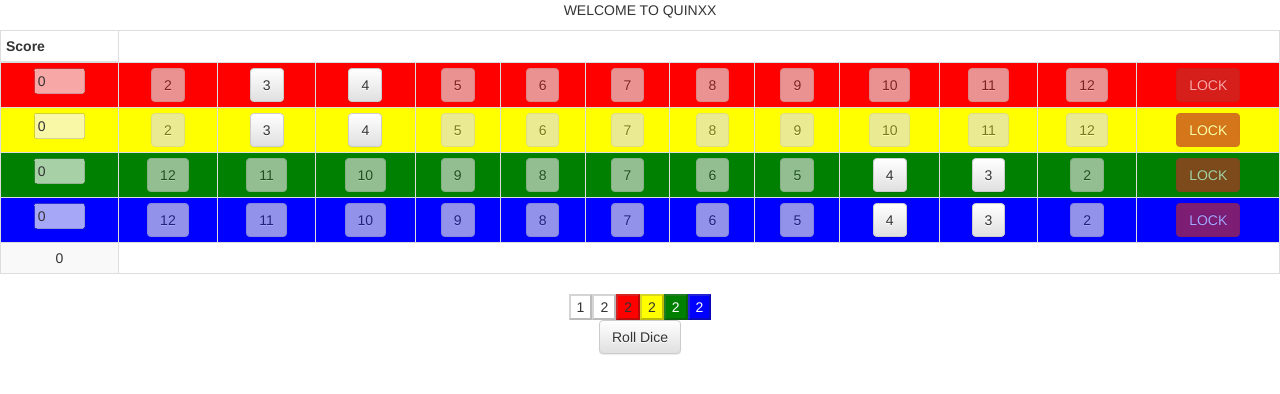
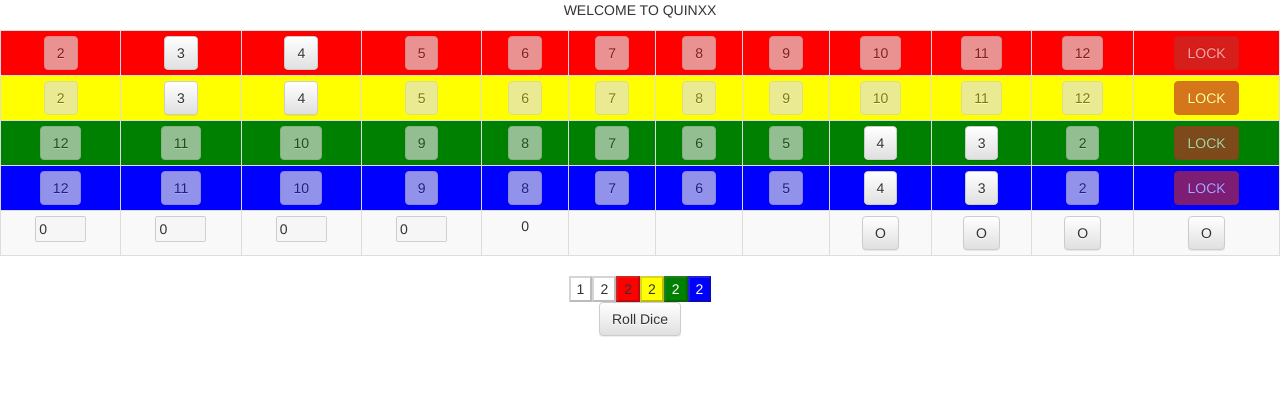
Before and after one commit to kofl91/Qwixx, a React (Create React App) app: page / in a window 1280 px wide. Shown: the top 394 px of the page. Built offline with nearby package versions, Linux system fonts and the light colour scheme.

Commit message:
Show failthrows on Quinxboard

```diff
--- a/src/App.js
+++ b/src/App.js
@@ -17,6 +17,7 @@ const DiceBoard = (props) => {
 
 const DICE_COLORS = ['WHITE1', 'WHITE2', 'RED', 'YELLOW', 'GREEN', 'BLUE'];
 
+
 class App extends Component {
     state = {
         GAMECARD: {
@@ -34,6 +35,17 @@ class App extends Component {
             GREEN:2,
             BLUE:2,
         },
+        failthrows: 0,
+    };
+
+    acceptFailthrow = (event) => {
+        let failthrows = this.state.failthrows;
+        console.log(failthrows);
+        failthrows = failthrows + 1;
+        this.setState({
+            failthrows
+        });
+        console.log(failthrows);
     };
 
     addToGamecard = (digit, color) => (event) => {
@@ -42,6 +54,16 @@ class App extends Component {
         gamecard[color] = gamecard[color].sort((a, b) => a - b);
         this.setState({
             GAMECARD: gamecard
+        });
+    };
+
+    rollDice = () => {
+        let diceRolls = {};
+        DICE_COLORS.forEach(color => {
+            diceRolls[color] = Math.floor(Math.random() * 6) + 1;
+        });
+        this.setState({
+            diceRolls: diceRolls,
         });
     };
 
@@ -64,6 +86,8 @@ class App extends Component {
                                 addToGamecard={this.addToGamecard}
                                 lockRow={this.lockRow}
                                 diceRolls={this.state.diceRolls}
+                                failthrows={this.state.failthrows}
+                                acceptFailthrow={this.acceptFailthrow}
                     />
                     <DiceBoard
                         white1={this.state.diceRolls.WHITE1}
@@ -73,15 +97,9 @@ class App extends Component {
                         green={this.state.diceRolls.GREEN}
                         blue={this.state.diceRolls.BLUE}
                     />
-                    <Button onClick={()=>{
-                        let diceRolls = {};
-                        DICE_COLORS.forEach(color => {
-                            diceRolls[color] = Math.floor(Math.random() * 6) + 1;
-                        });
-                        this.setState({
-                            diceRolls: diceRolls,
-                        });
-                    }}>Roll Dice</Button>
+                    <Button onClick={this.rollDice}>
+                        Roll Dice
+                    </Button>
                 </div>
             </div>
         );
--- a/src/QuinxBoard.js
+++ b/src/QuinxBoard.js
@@ -13,18 +13,9 @@ import {QuinxField} from "./QuinxField";
 export const QuinxBoard = (props) => {
     const possibleEntries = generatePossibleEntries(props.diceRolls, props.gamecard);
     return (<Table striped bordered condensed hover>
-        <thead>
-            <tr>
-                <th>Score</th>
-            </tr>
-        </thead>
         <tbody>
         {['RED', 'YELLOW', 'GREEN', 'BLUE'].map(color => (
             <tr key={color} style={{backgroundColor: color}}>
-                <td>
-                    <input value={calculateScore(props.gamecard[color].length)} size={3}
-                           disabled={true}/>
-                </td>
                 {generateNumbers(isReversed(color)).map((digit, index) => {
                         return (
                             <td key={digit + color}>
@@ -51,8 +42,45 @@ export const QuinxBoard = (props) => {
             </tr>
         ))}
         <tr>
+            {['RED', 'YELLOW', 'GREEN', 'BLUE'].map(color => {
+                return (<td key={color}>
+                    <input value={calculateScore(props.gamecard[color].length)} size={3}
+                           disabled={true}/>
+                </td>);
+            })}
             <td>
                 {calculateTotalScore(props.gamecard)}
+            </td>
+            <td/>
+            <td/>
+            <td/>
+            <td>
+                <Button
+                    onClick={props.acceptFailthrow}
+                    disabled={props.failthrows > 0}>
+                    {props.failthrows > 0 ? 'X' : 'O'}
+                </Button>
+            </td>
+            <td>
+                <Button
+                    onClick={props.acceptFailthrow}
+                    disabled={props.failthrows > 1}>
+                    {props.failthrows > 1 ? 'X' : 'O'}
+                </Button>
+            </td>
+            <td>
+                <Button
+                    onClick={props.acceptFailthrow}
+                    disabled={props.failthrows > 2}>
+                    {props.failthrows > 2 ? 'X' : 'O'}
+                </Button>
+            </td>
+            <td>
+                <Button
+                    onClick={props.acceptFailthrow}
+                    disabled={props.failthrows > 3}>
+                    {props.failthrows > 3 ? 'X' : 'O'}
+                </Button>
             </td>
         </tr>
         </tbody>
```
